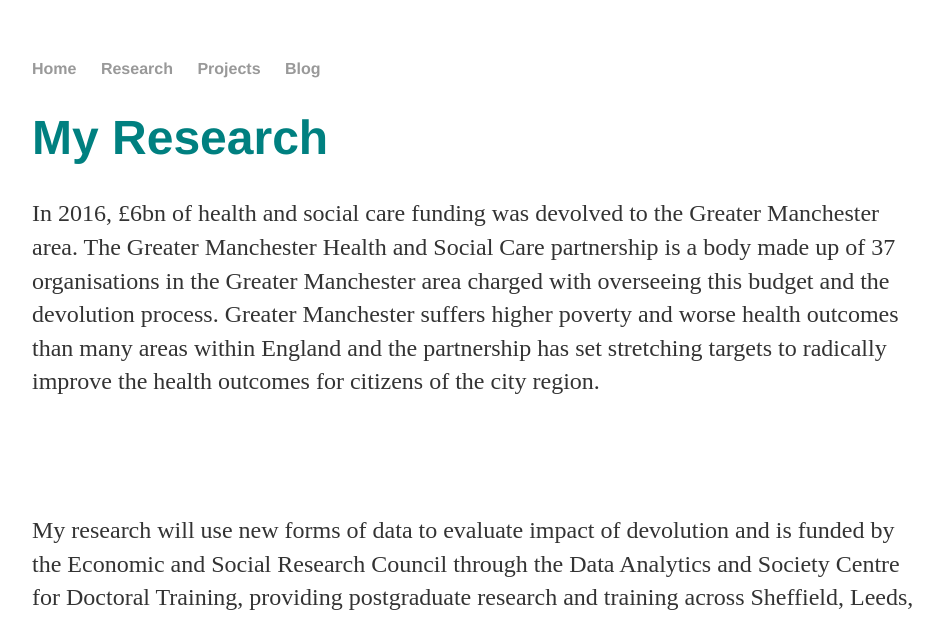
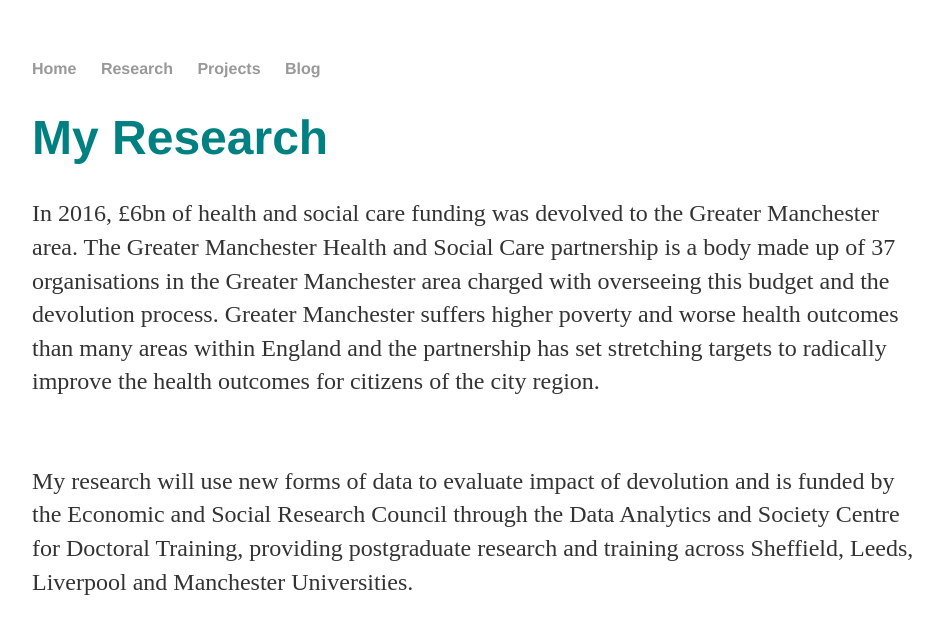
Before and after one commit to jendmurphy/jendmurphy.github.io, a Jekyll site: the page built from research/index.html, in a window 1280 px wide. Shown: the top 621 px of the page, without its empty margins (160-1103 px from the left). Built offline with Jekyll 4.4.1, drawn with Linux system fonts in a browser that asks for light colours; grey boxes are pictures that could not be loaded.

Commit message:
Update index.html

```diff
--- a/research/index.html
+++ b/research/index.html
@@ -6,9 +6,29 @@
 <div class = "about">
 <h1> My Research</h1>
 
-<p>  In 2016, £6bn of health and social care funding was devolved to the Greater Manchester area.  The Greater Manchester Health and Social Care partnership is a body made up of 37 organisations in the Greater Manchester area charged with overseeing this budget and the devolution process.  Greater Manchester suffers higher poverty and worse health outcomes than many areas within England and the partnership has set stretching targets to radically improve the health outcomes for citizens of the city region.  <p/><br/><br/>
+<p>  In 2016, £6bn of health and social care funding was devolved to the Greater Manchester area.  The Greater Manchester Health and Social Care partnership is a body made up of 37 organisations in the Greater Manchester area charged with overseeing this budget and the devolution process.  Greater Manchester suffers higher poverty and worse health outcomes than many areas within England and the partnership has set stretching targets to radically improve the health outcomes for citizens of the city region.  </p><br/>
 
-<p>  My research will use new forms of data to evaluate impact of devolution and is funded by the Economic and Social Research Council through the Data Analytics and Society Centre for Doctoral Training, providing postgraduate research and training  across Sheffield, Leeds, Liverpool and Manchester Universities.
+<p>  My research will use new forms of data to evaluate impact of devolution and is funded by the Economic and Social Research Council through the Data Analytics and Society Centre for Doctoral Training, providing postgraduate research and training  across Sheffield, Leeds, Liverpool and Manchester Universities.  </p><br/>
+
+ <li>
+    <a href="http://www.gmhsc.org.uk">
+      <img src="/images/GMCA.png" alt = "GMCA">
+	  </a></li>
+
+<li>
+    <a href="https://datacdt.org">
+      <img src="/images/CDT.png" alt = "CDT">
+	  </a></li>
+
+<li>
+    <a href="http://www.socialsciences.manchester.ac.uk/social-statistics/">
+      <img src="/images/manchester.png" alt = "Manchester University">
+	  </a></li>
+
+<li>
+    <a href="http://www.esrc.ac.uk">
+      <img src="/images/esrc.png" alt = "ESRC">
+	  </a></li>
 
 <ul class = "contacts">
 
```
